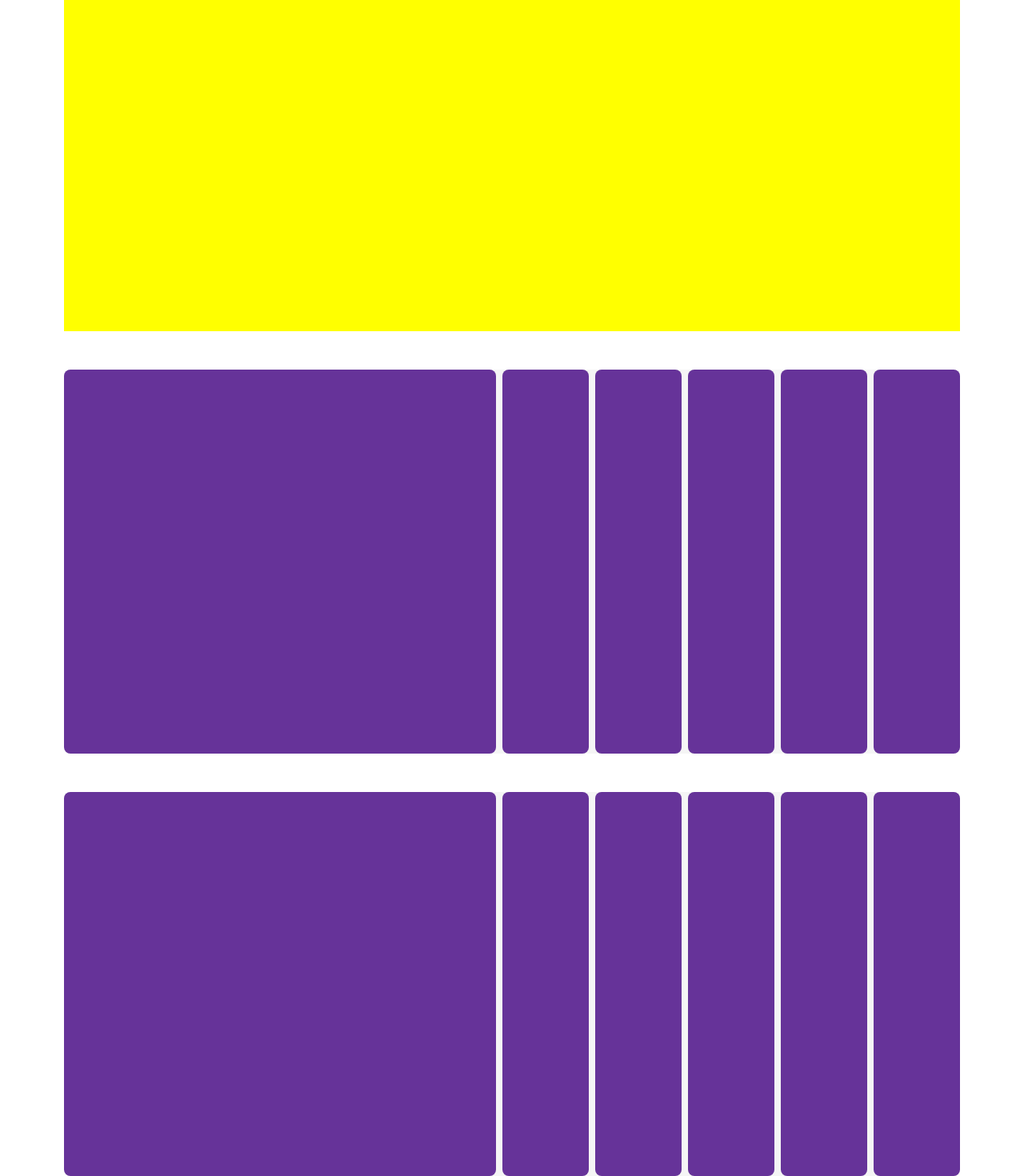
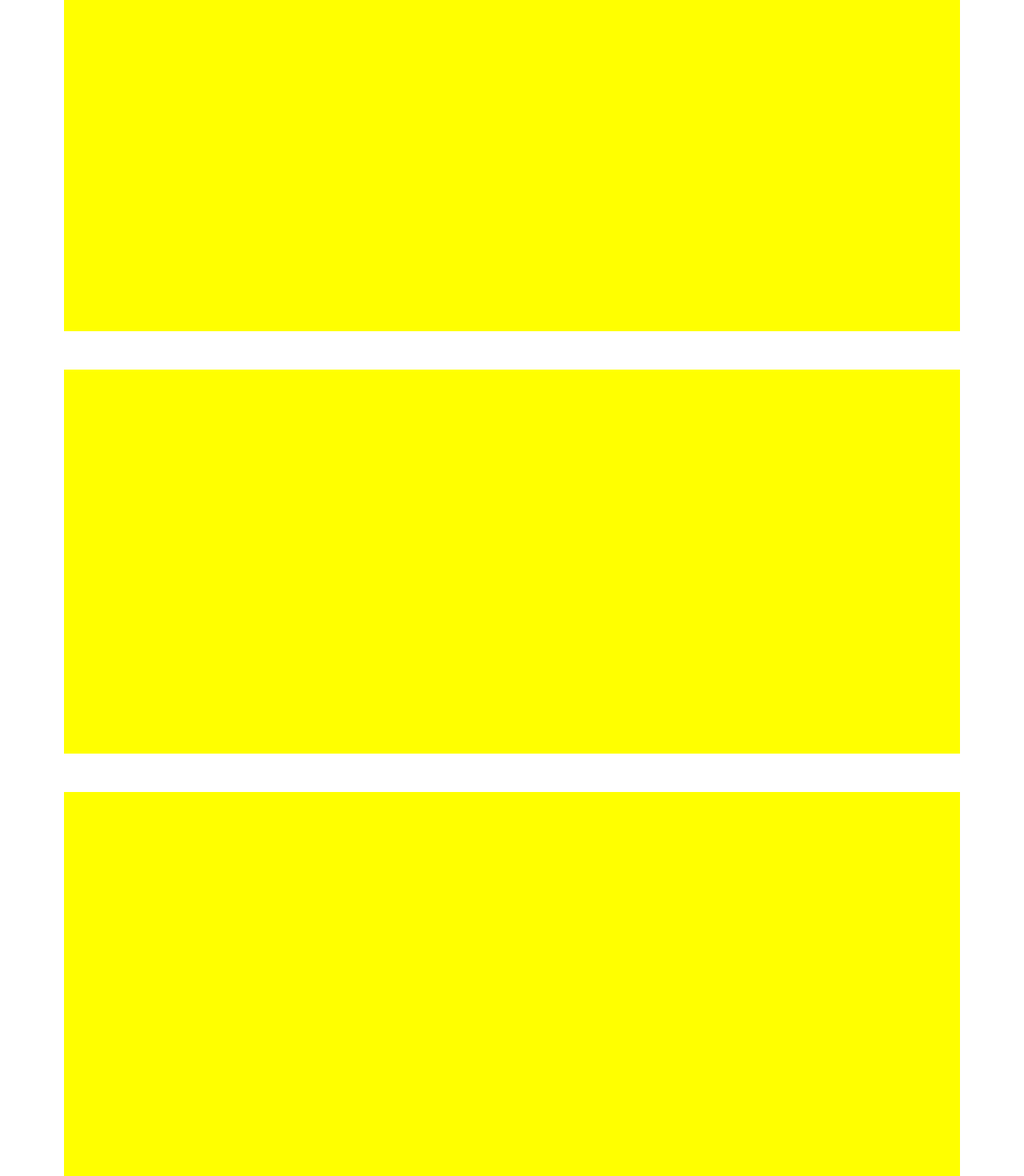
Before and after one commit to Itserge1/Serge, a Next.js app: page / in a window 1280 px wide. Shown: the part 714-2184 px from the top of the page at 80% size. Built offline with nearby package versions, Linux system fonts and the light colour scheme.

Commit message:
addedd about, background and project section

```diff
--- /dev/null
+++ b/src/components/Background/Background.module.css
@@ -0,0 +1,13 @@
+.background {
+    width: 70rem;
+    height: 30rem;
+    background-color: yellow;
+    display: flex;
+    align-items: center;
+    justify-content: flex-start;
+    gap: .5rem;
+}
+
+.background-border{
+    border-radius: .5rem;
+}
--- a/src/components/Background/Background.tsx
+++ b/src/components/Background/Background.tsx
@@ -0,0 +1,13 @@
+"use client"
+
+import styles from "./Background.module.css"
+
+const Background = () => {
+    return(
+        <section className={styles.background}>
+
+        </section>
+    )
+}
+
+export default Background;
--- a/src/components/HomePage/HomePage.tsx
+++ b/src/components/HomePage/HomePage.tsx
@@ -5,6 +5,8 @@ import styles from "./HomePage.module.css"
 import Introduction from "@/components/Introduction/Introduction";
 import About from "@/components/About/About";
 import CarHolder from "@/components/CarHolder/CarHolder";
+import Background from "@/components/Background/Background";
+import Projects from "@/components/Projects/Projects";
 
 const HomePage = () => {
     return(
@@ -16,10 +18,10 @@ const HomePage = () => {
                 <About />
             </div>
             <div>
-                <CarHolder />
+                <Background />
             </div>
             <div>
-                <CarHolder />
+                <Projects />
             </div>
         </section>
     )
--- /dev/null
+++ b/src/components/Projects/Projects.module.css
@@ -0,0 +1,13 @@
+.projects {
+    width: 70rem;
+    height: 30rem;
+    background-color: yellow;
+    display: flex;
+    align-items: center;
+    justify-content: flex-start;
+    gap: .5rem;
+}
+
+.projects-border{
+    border-radius: .5rem;
+}
--- a/src/components/Projects/Projects.tsx
+++ b/src/components/Projects/Projects.tsx
@@ -0,0 +1,13 @@
+"use client"
+
+import styles from "./Projects.module.css"
+
+const Projects = () => {
+    return(
+        <section className={styles.projects}>
+
+        </section>
+    )
+}
+
+export default Projects;
```
Also changed, not shown: src/components/Background/Background.modules.css (deleted), src/components/Projects/Projects.modules.css (deleted).
